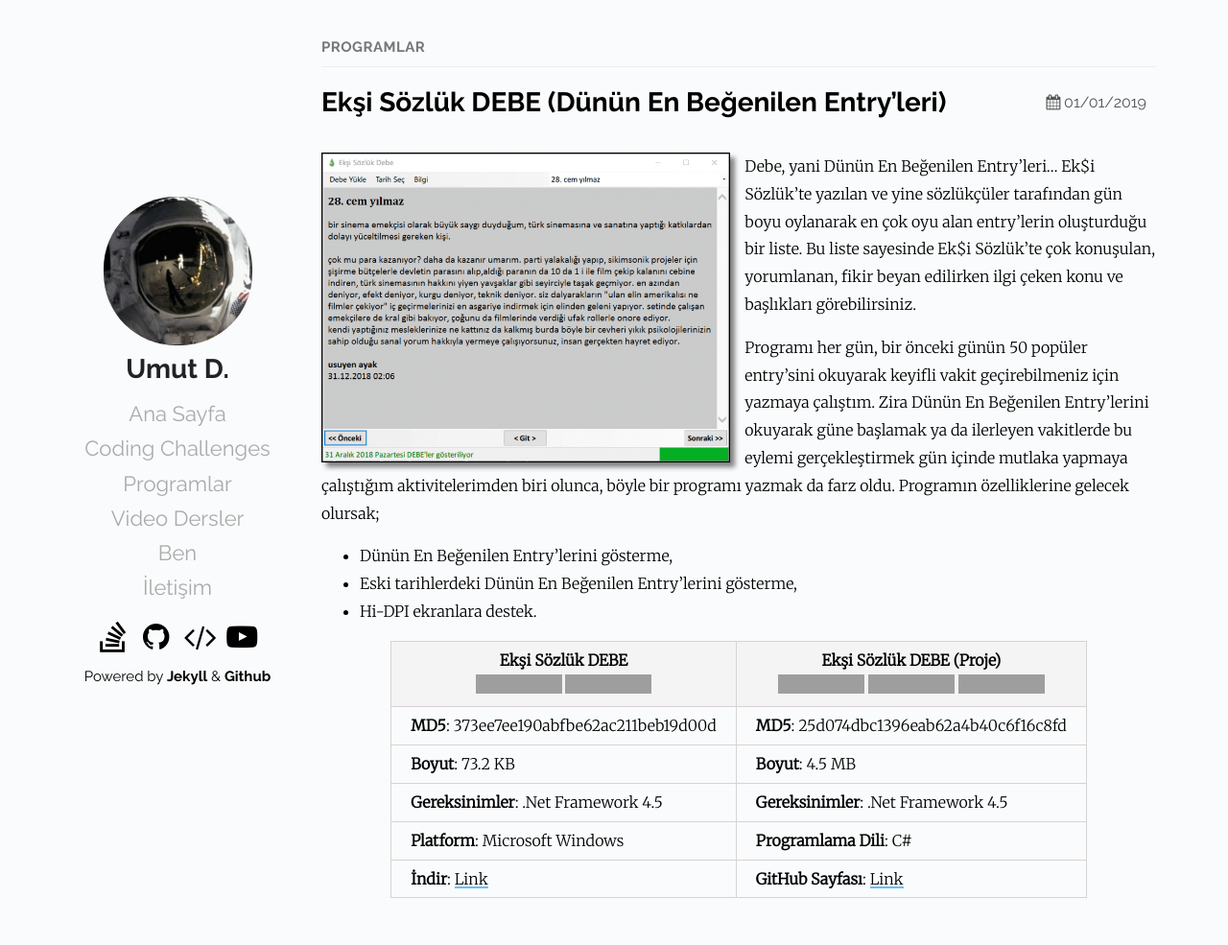
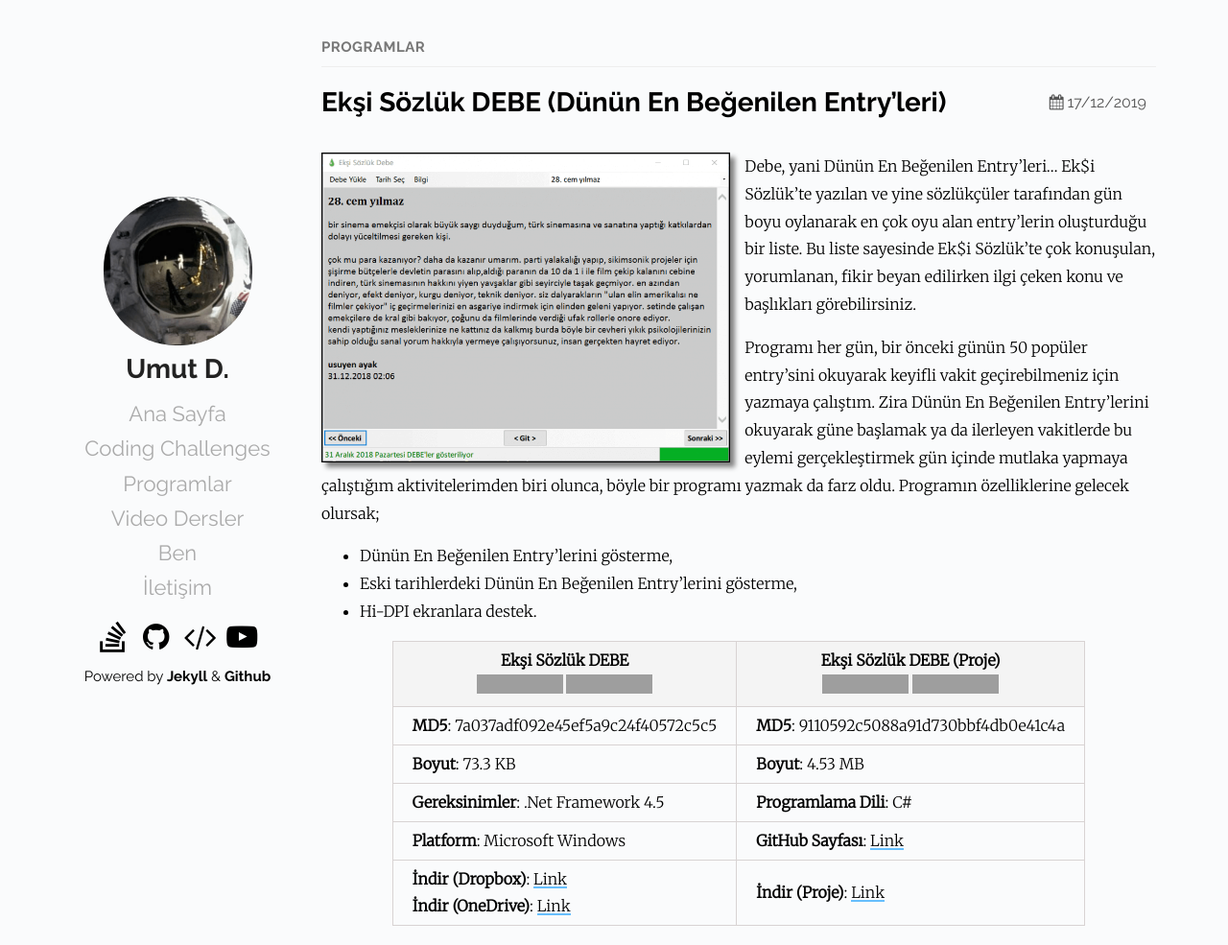
Before and after one commit to Umut-D/umutd.com, a Jekyll site: the page built from _posts/programlar/2019-12-17-eksi-sozluk-debe.md, in a window 1280 px wide and 985 px high. Shown: the whole window at 96% size. Built offline with Jekyll 4.4.1, drawn with Linux system fonts in a browser that asks for light colours; grey boxes are pictures that could not be loaded.

Commit message:
Eksi Sozluk DEBE programi guncellendi

```diff
--- a/_posts/programlar/2019-01-01-eksi-sozluk-debe.md
+++ b/_posts/programlar/2019-12-17-eksi-sozluk-debe.md
@@ -1,9 +1,9 @@
 ---
 layout: post
 title: Ekşi Sözlük DEBE (Dünün En Beğenilen Entry’leri)
-date: 2019-01-01 12:43 +0300
+date: 2019-12-17 18:43 +0300
 categories: Programlar
-tags: DBE, DEBE, Dünün En Beğenilen Entry'leri, Ekşi Sözlük
+tags: DBE, DEBE, Dünün En Beğenilen Entry'leri, Ekşi Sözlük, Debe Oku
 redirect_from:
   - /programlar/eksi-sozluk-debe/
   - /etiket/dunun-en-begenilen-entryleri/
@@ -19,10 +19,10 @@
 - Hi-DPI ekranlara destek.
 
 {:.tablo-ortali}
-| Ekşi Sözlük DEBE<br>![Versiyon](https://img.shields.io/badge/Versiyon-1.21-blueviolet.svg?style=flat) ![Durum](https://img.shields.io/badge/Durum-Çalışmıyor-red.svg?style=flat) | Ekşi Sözlük DEBE (Proje)<br>![Lisans](https://img.shields.io/badge/Lisans-MIT-blue.svg?style=flat) ![Durum](https://img.shields.io/badge/Proje-Sonlandırıldı-lightgray.svg?style=flat) ![Arşiv](https://img.shields.io/badge/Arşiv-orange.svg?style=flat)|
+| Ekşi Sözlük DEBE<br>![Versiyon](https://img.shields.io/badge/Versiyon-1.22-blueviolet.svg?style=flat) ![Durum](https://img.shields.io/badge/Durum-Çalışıyor-green.svg?style=flat) | Ekşi Sözlük DEBE (Proje)<br>![Lisans](https://img.shields.io/badge/Lisans-MIT-blue.svg?style=flat) ![Arşiv](https://img.shields.io/badge/Arşiv-orange.svg?style=flat)|
 |----------------------------------------- -|-------------------------------------------|
-| **MD5**: 373ee7ee190abfbe62ac211beb19d00d | **MD5**: 25d074dbc1396eab62a4b40c6f16c8fd |
-| **Boyut**: 73.2 KB                       | **Boyut**: 4.5 MB                         |
-| **Gereksinimler**: .Net Framework 4.5     | **Gereksinimler**: .Net Framework 4.5     |
-| **Platform**: Microsoft Windows           | **Programlama Dili**: C#                  |
-| **İndir**: [Link](https://www.dropbox.com/s/n5ql86sxb767yu8/eksi-sozluk-debe.zip?dl=1)         | **GitHub Sayfası**: [Link](https://github.com/Umut-D/Bing-Duvar-Kagidi-Degistirici)                      |
+| **MD5**: 7a037adf092e45ef5a9c24f40572c5c5 | **MD5**: 9110592c5088a91d730bbf4db0e41c4a |
+| **Boyut**: 73.3 KB                       | **Boyut**: 4.53 MB                         |
+| **Gereksinimler**: .Net Framework 4.5     | **Programlama Dili**: C#     |
+| **Platform**: Microsoft Windows           | **GitHub Sayfası**: [Link](https://github.com/Umut-D/Bing-Duvar-Kagidi-Degistirici)                  |
+| **İndir (Dropbox)**: [Link](https://www.dropbox.com/s/n5ql86sxb767yu8/eksi-sozluk-debe.zip?dl=1) <br> **İndir (OneDrive)**: [Link](https://1drv.ms/u/s!Amxylb8Jtc0Ym2AbRb3I6mEPiMen?e=fLhiKr) | **İndir (Proje)**: [Link](https://www.dropbox.com/s/87c7ev9d4nllnn2/eksi-sozluk-debe-proje.zip?dl=1)                      |
--- a/assets/program-versions/eksi-sozluk-debe.xml
+++ b/assets/program-versions/eksi-sozluk-debe.xml
@@ -1,4 +1,4 @@
 <?xml version="1.0" encoding="utf-8"?>
 <program>
-<eksi name="Ekşi Sözlük Debe" version="1.21" />
+<eksi name="Ekşi Sözlük Debe" version="1.22" />
 </program>
```
Also changed, not shown: _posts/programlar/2019-12-15-rastgele-yazi-olusturucu.md (+1 -1 lines).
